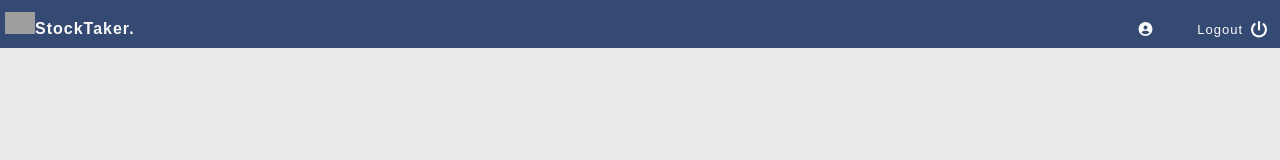
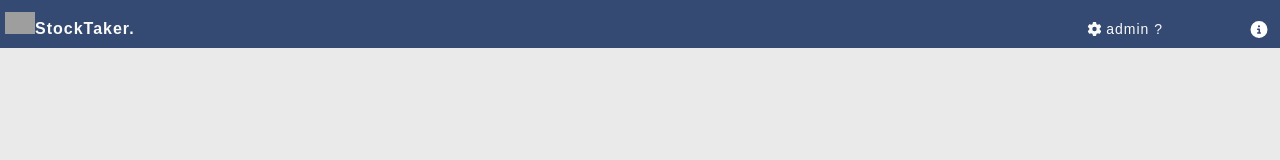
Before and after one commit to josealbin/stocktaker-client, a React (Vite) app: page /admin-login in a window 1280 px wide. Shown: the top 160 px of the page. Built offline with nearby package versions, Linux system fonts and the light colour scheme; grey boxes are pictures that could not be loaded.

Commit message:
admin login fixes

```diff
--- a/src/App.jsx
+++ b/src/App.jsx
@@ -31,11 +31,11 @@ function App() {
     }
   }, [location, navigate]);
 
-  const isAuthRoute = location.pathname === '/' || location.pathname === '/signup';
+  const isLoginPage = location.pathname === '/' || location.pathname === '/signup' || location.pathname === '/admin-login';
 
   return (
     <div>
-      {isAuthRoute ? <LoginNavbar /> : <Navbar user={user} setUser={setUser}/>}
+      {isLoginPage ? <LoginNavbar /> : <Navbar user={user} setUser={setUser}/>}
       <Routes>
         <Route path='/' element={<UserLogin setUser={setUser}/>}></Route>
         <Route path='/signup' element={<UserRegister />}></Route>
```
